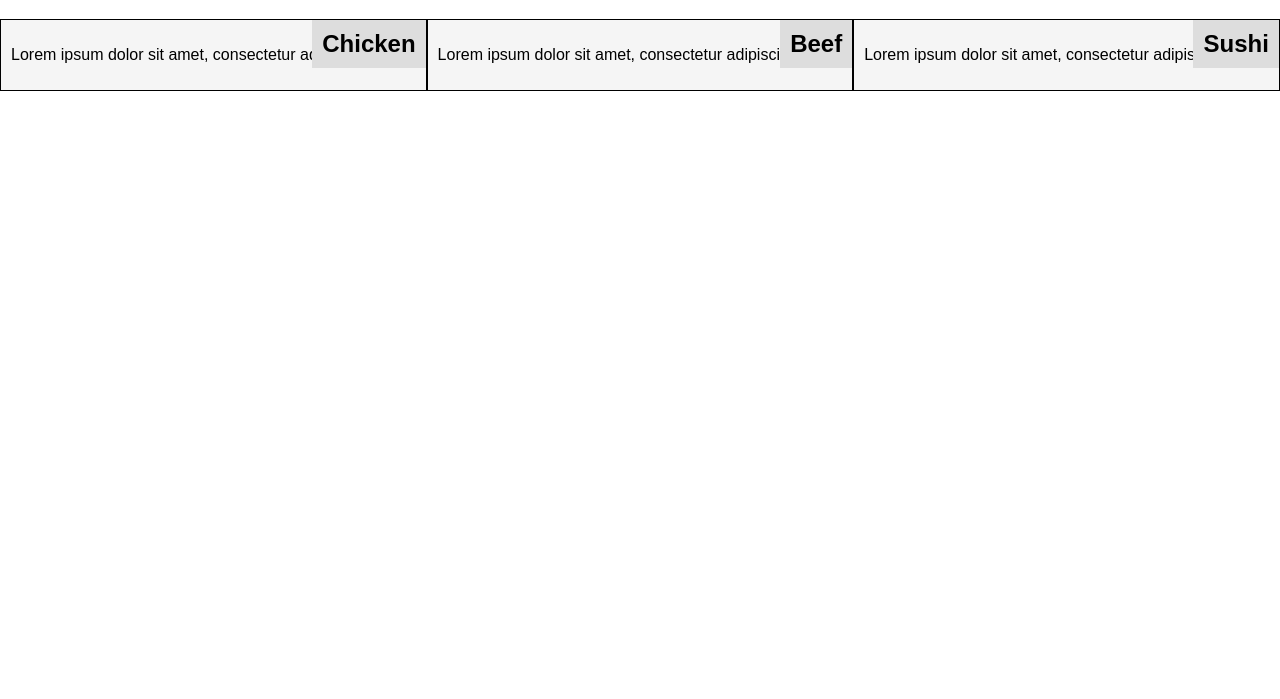
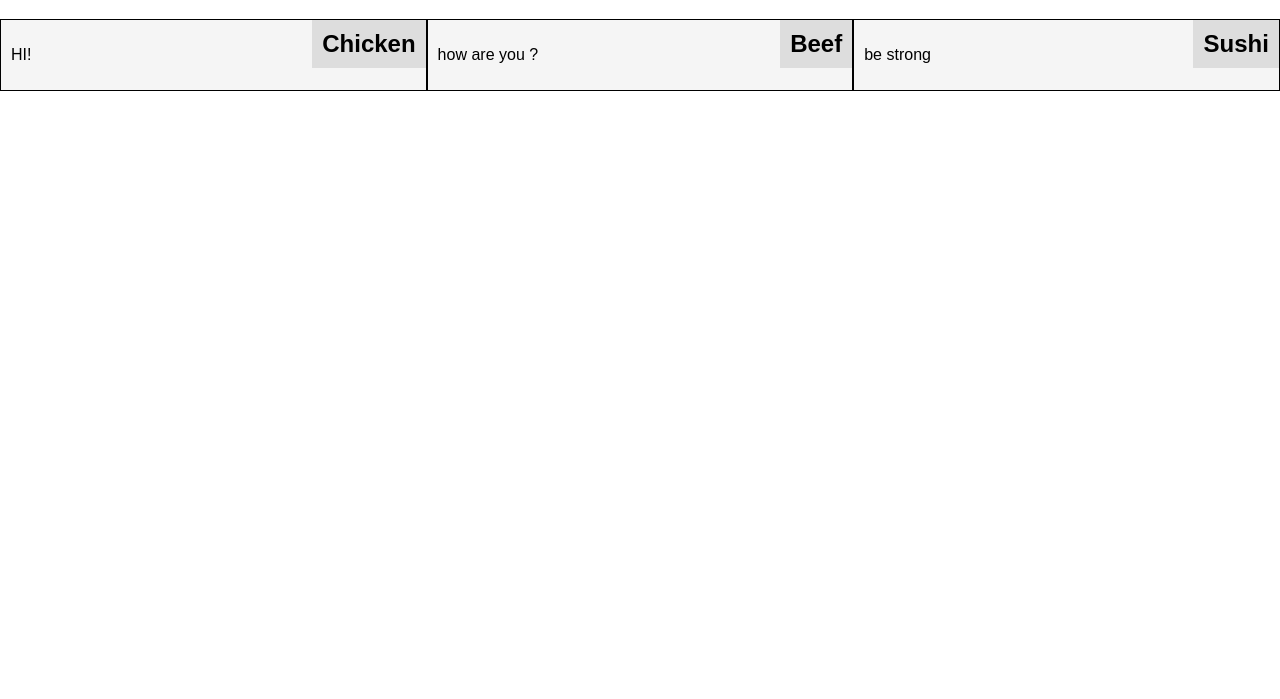
Before and after one commit to Inala-Venkata-Hari/html, a plain HTML site: page index.html in a window 1280 px wide. Shown: the part 101-800 px from the top of the page. Drawn offline with Linux system fonts and the light colour scheme.

Commit message:
Update index.html

```diff
--- a/index.html
+++ b/index.html
@@ -14,7 +14,7 @@
       <h2>Chicken</h2>
     </div>
     <div class="section-content">
-      <p>Lorem ipsum dolor sit amet, consectetur adipiscing elit.</p>
+      <p>HI!</p>
     </div>
   </div>
 
@@ -23,7 +23,7 @@
       <h2>Beef</h2>
     </div>
     <div class="section-content">
-      <p>Lorem ipsum dolor sit amet, consectetur adipiscing elit.</p>
+      <p>how are you ?</p>
     </div>
   </div>
 
@@ -32,7 +32,7 @@
       <h2>Sushi</h2>
     </div>
     <div class="section-content">
-      <p>Lorem ipsum dolor sit amet, consectetur adipiscing elit.</p>
+      <p>be strong </p>
     </div>
   </div>
 
```
